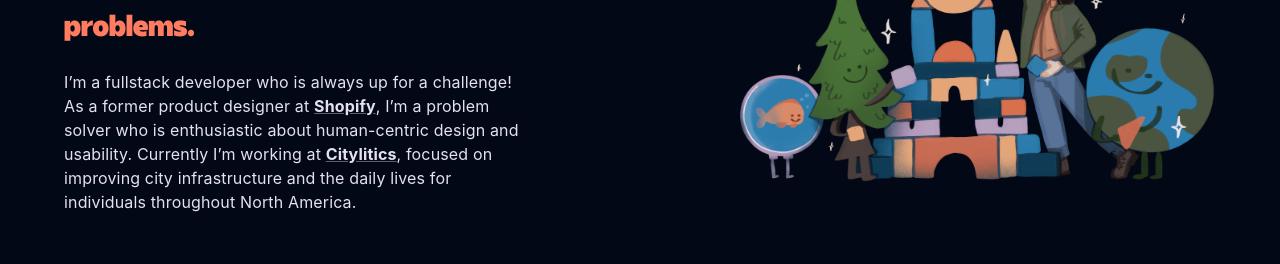
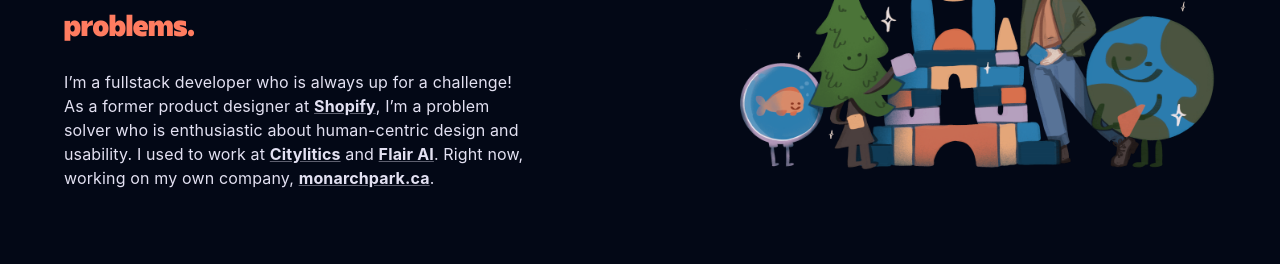
Before and after one commit to munchie-babbit/Portfolio-2023, a React (Create React App) app in the folder frontend/: page /#/ in a window 1280 px wide. Shown: the part 344-608 px from the top of the page. Built offline with nearby package versions, Linux system fonts and the light colour scheme.

Commit message:
updated text:

```diff
--- a/frontend/src/pages/DevelopmentPage.tsx
+++ b/frontend/src/pages/DevelopmentPage.tsx
@@ -279,17 +279,37 @@
                     Shopify
                   </Link>
                   , I’m a problem solver who is enthusiastic about human-centric
-                  design and usability. Currently I’m working at{" "}
+                  design and usability. I used to work at{" "}
                   <Link
-                    href=""
+                    href="https://citylitics.com"
                     target="_blank"
+                    rel="noopener noreferrer"
                     color={colors.midBlue}
                     sx={{ fontWeight: "bold" }}
                   >
                     Citylitics
+                  </Link>{" "}
+                  and{" "}
+                  <Link
+                    href="https://flair.ai"
+                    target="_blank"
+                    rel="noopener noreferrer"
+                    color={colors.midBlue}
+                    sx={{ fontWeight: "bold" }}
+                  >
+                    Flair AI
                   </Link>
-                  , focused on improving city infrastructure and the daily lives
-                  for individuals throughout North America.
+                  . Right now, working on my own company,{" "}
+                  <Link
+                    href="https://monarchpark.ca"
+                    target="_blank"
+                    rel="noopener noreferrer"
+                    color={colors.midBlue}
+                    sx={{ fontWeight: "bold" }}
+                  >
+                    monarchpark.ca
+                  </Link>
+                  .
                 </p>
               </Box>
             </Grid>
```
